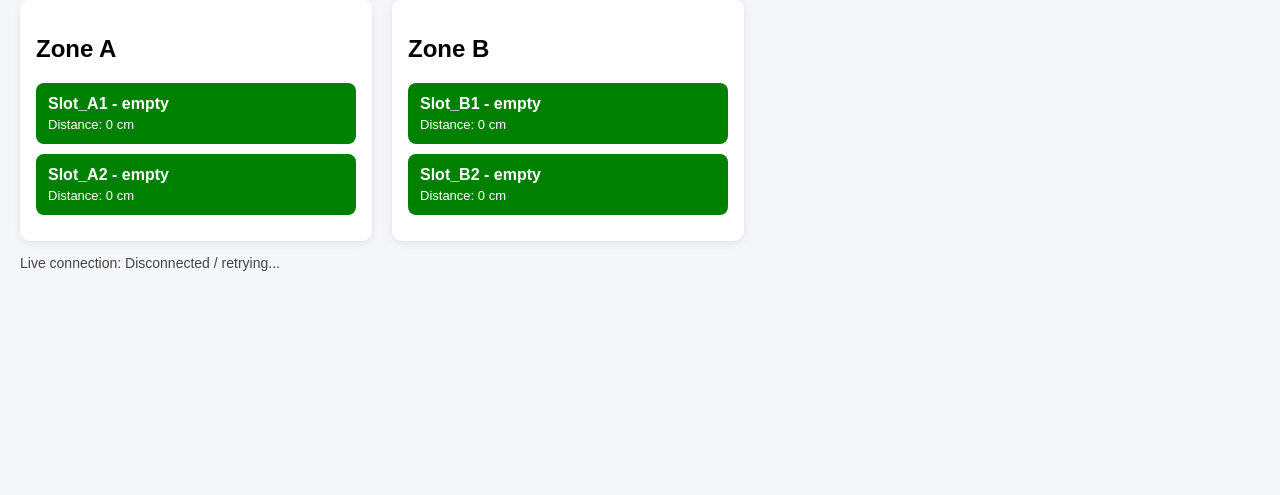
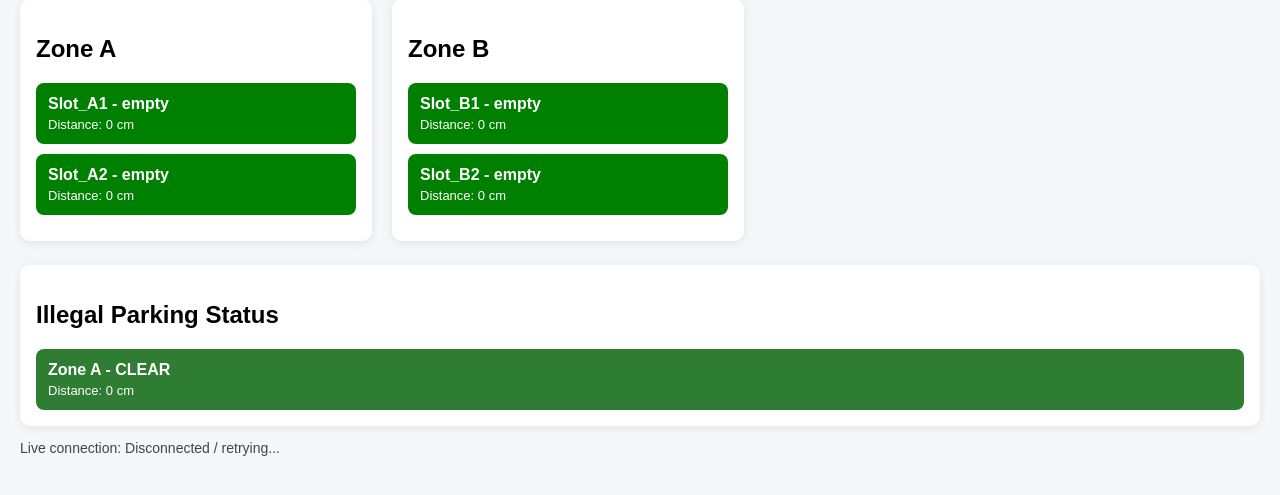
Before and after one commit to WEIHE6625/Smart-Parking-System, a Flask app: page /dashboard in a window 1280 px wide. Shown: the part 229-724 px from the top of the page. Run offline with Flask 3, Linux system fonts and the light colour scheme; data that the repository does not hold is empty.

Commit message:
add lcd and warning for illegal parking

```diff
--- a/app.py
+++ b/app.py
@@ -3,7 +3,7 @@ import threading
 from firebase_admin import db
 import paho.mqtt.client as mqtt
 
-# from rfid_lcd import RFID_LCD
+# from lcd import LCD
 
 from authentication import auth_bp
 # from rfid_module import rfid_bp
@@ -23,7 +23,7 @@ app.register_blueprint(slot_bp)
 
 @app.route('/')
 def home():
-    # lcd_display = RFID_LCD()
+    # lcd_display = LCD()
     # lcd_display.show_default(parking_state.get("TOTAL_AVAILABLE"))
     return redirect(url_for('auth.login'))
 
--- a/parking_logic.py
+++ b/parking_logic.py
@@ -1,10 +1,12 @@
 import math
+import time
 import json
 import paho.mqtt.client as mqtt
 
 from datetime import datetime
 from firebase_admin import db
 from queue import Queue
+from lcd import lcd_display
 
 parking_state = {
     "TOTAL_AVAILABLE": 4,
@@ -21,12 +23,32 @@ parking_state = {
             "Slot_B1": {"status": "empty", "distance": 0},
             "Slot_B2": {"status": "empty", "distance": 0}
         }
+    },
+    "ILLEGAL_PARKING": {
+        "Zone_A": {
+            "sensor_id": "Illegal_Line_A",
+            "detected": False,
+            "distance": 0,
+            "message": ""
+        },
+        "Zone_B": {
+            "sensor_id": "",
+            "detected": False,
+            "distance": 0,
+            "message": ""
+        }
+    },
+    "ALERT": {
+        "type": "",
+        "zone": "",
+        "message": "",
+        "timestamp": ""
     }
 }
 
 clients = []
 
-MQTT_BROKER = "192.168.0.101"
+MQTT_BROKER = "192.168.0.102"
 MQTT_PORT = 1883
 MQTT_TOPIC = "parking/+/+/status"
 
@@ -146,6 +168,7 @@ def recalculate_available():
         total += available
 
     parking_state["TOTAL_AVAILABLE"] = total
+    lcd_display.show_default(total)
 
 
 def broadcast_state():
@@ -162,6 +185,13 @@ def broadcast_state():
         if q in clients:
             clients.remove(q)
 
+def set_alert(alert_type, zone, message):
+    parking_state["ALERT"] = {
+        "type": alert_type,
+        "zone": zone,
+        "message": message,
+        "timestamp": datetime.now().isoformat()
+    }
 
 def update_slot(zone, slot_id, status, distance):
     if zone not in parking_state["SLOTS"]:
@@ -170,10 +200,15 @@ def update_slot(zone, slot_id, status, distance):
     if slot_id not in parking_state["SLOTS"][zone]:
         return
 
+    previous_status = parking_state["SLOTS"][zone][slot_id]["status"]
+
     parking_state["SLOTS"][zone][slot_id]["status"] = status
     parking_state["SLOTS"][zone][slot_id]["distance"] = distance
 
     recalculate_available()
+    if previous_status != status:
+        lcd_display.show_slot_update(zone, slot_id, status, parking_state["TOTAL_AVAILABLE"])
+
     broadcast_state()
 
     # print(f"[MQTT] {zone} {slot_id} -> {status} | distance={distance}")
@@ -181,6 +216,30 @@ def update_slot(zone, slot_id, status, distance):
     # print(f"Zone_A = {parking_state['ZONE_AVAILABLE']['Zone_A']}")
     # print(f"Zone_B = {parking_state['ZONE_AVAILABLE']['Zone_B']}")
 
+def update_illegal_parking(zone, sensor_id, illegal_detected, distance, message=""):
+    if zone not in parking_state["ILLEGAL_PARKING"]:
+        parking_state["ILLEGAL_PARKING"][zone] = {
+            "sensor_id": sensor_id,
+            "detected": False,
+            "distance": 0,
+            "message": ""
+        }
+
+    previous_detected = parking_state["ILLEGAL_PARKING"][zone]["detected"]
+
+    parking_state["ILLEGAL_PARKING"][zone]["sensor_id"] = sensor_id
+    parking_state["ILLEGAL_PARKING"][zone]["detected"] = illegal_detected
+    parking_state["ILLEGAL_PARKING"][zone]["distance"] = distance
+    parking_state["ILLEGAL_PARKING"][zone]["message"] = message
+
+    if illegal_detected and not previous_detected:
+        zone_label = zone.replace("_", " ")
+        set_alert("illegal_parking", zone, f"{zone_label} have illegal parking detected.")
+    elif (not illegal_detected) and previous_detected:
+        zone_label = zone.replace("_", " ")
+        set_alert("illegal_parking_cleared", zone, f"{zone_label} illegal parking cleared.")
+
+    broadcast_state()
 
 def on_connect(client, userdata, flags, rc):
     print("Connected to MQTT broker with code:", rc)
@@ -193,11 +252,24 @@ def on_message(client, userdata, msg):
         payload = json.loads(msg.payload.decode())
 
         zone = payload.get("zone")
+        if not zone:
+            print("Invalid MQTT payload, missing zone:", payload)
+            return
+
+        if "illegal_parking" in payload:
+            sensor_id = payload.get("sensor_id", "Illegal_Line")
+            illegal_detected = bool(payload.get("illegal_parking", False))
+            distance = payload.get("distance", 0)
+            message = payload.get("message", "")
+
+            update_illegal_parking(zone, sensor_id, illegal_detected, distance, message)
+            return
+
         slot_id = payload.get("slot_id")
         status = payload.get("status")
         distance = payload.get("distance", 0)
 
-        if not zone or not slot_id or not status:
+        if not slot_id or not status:
             print("Invalid MQTT payload:", payload)
             return
 
--- a/templates/dashboard.html
+++ b/templates/dashboard.html
@@ -72,10 +72,92 @@
             font-size: 14px;
             color: #444;
         }
+
+        .illegal-status {
+            margin-top: 24px;
+            background: white;
+            border-radius: 10px;
+            padding: 16px;
+            box-shadow: 0 2px 8px rgba(0,0,0,0.08);
+        }
+
+        .illegal-item {
+            padding: 12px;
+            border-radius: 8px;
+            margin-top: 10px;
+            font-weight: bold;
+            color: white;
+        }
+
+        .illegal-clear {
+            background: #2e7d32;
+        }
+
+        .illegal-detected {
+            background: #c62828;
+        }
+
+        .toast {
+            position: fixed;
+            top: 20px;
+            right: 20px;
+            min-width: 320px;
+            max-width: 420px;
+            background: #c62828;
+            color: white;
+            padding: 16px 18px;
+            border-radius: 10px;
+            box-shadow: 0 8px 20px rgba(0,0,0,0.25);
+            display: none;
+            z-index: 9999;
+            animation: slideIn 0.25s ease-out;
+        }
+
+        .toast.show {
+            display: block;
+        }
+
+        .toast h3 {
+            margin: 0 0 8px 0;
+            font-size: 18px;
+        }
+
+        .toast p {
+            margin: 0;
+            line-height: 1.4;
+        }
+
+        .toast button {
+            margin-top: 12px;
+            border: none;
+            background: white;
+            color: #c62828;
+            padding: 8px 12px;
+            border-radius: 6px;
+            cursor: pointer;
+            font-weight: bold;
+        }
+
+        @keyframes slideIn {
+            from {
+                opacity: 0;
+                transform: translateY(-12px);
+            }
+            to {
+                opacity: 1;
+                transform: translateY(0);
+            }
+        }
     </style>
 </head>
 <body>
     <h1>Realtime Parking Dashboard</h1>
+
+    <div id="toast" class="toast">
+        <h3>Warning</h3>
+        <p id="toastMessage">Illegal parking detected.</p>
+        <button onclick="hideToast()">Close</button>
+    </div>
 
     <div class="summary">
         <div class="card">
@@ -132,12 +214,25 @@
         </div>
     </div>
 
+    <div class="illegal-status">
+        <h2>Illegal Parking Status</h2>
+
+        <div id="illegalZoneA" class="illegal-item {% if parking_state.ILLEGAL_PARKING.Zone_A.detected %}illegal-detected{% else %}illegal-clear{% endif %}">
+            Zone A - {% if parking_state.ILLEGAL_PARKING.Zone_A.detected %}DETECTED{% else %}CLEAR{% endif %}
+            <span class="small">
+                Distance: {{ parking_state.ILLEGAL_PARKING.Zone_A.distance }} cm
+            </span>
+        </div>
+    </div>
+
     <div class="status-bar">
         Live connection: <span id="liveStatus">Connecting...</span>
     </div>
 
     <script>
         const source = new EventSource("/stream");
+        let lastAlertTimestamp = "";
+        let toastTimer = null;
 
         source.onopen = function () {
             document.getElementById("liveStatus").textContent = "Connected";
@@ -154,6 +249,9 @@
             updateSlot("Slot_A2", data.SLOTS.Zone_A.Slot_A2);
             updateSlot("Slot_B1", data.SLOTS.Zone_B.Slot_B1);
             updateSlot("Slot_B2", data.SLOTS.Zone_B.Slot_B2);
+
+            updateIllegalZone("illegalZoneA", "Zone A", data.ILLEGAL_PARKING.Zone_A);
+            handleAlert(data.ALERT);
         };
 
         source.onerror = function () {
@@ -168,6 +266,54 @@
                 <span class="small">Distance: ${slotData.distance} cm</span>
             `;
         }
+
+        function updateIllegalZone(elementId, zoneLabel, illegalData) {
+            const el = document.getElementById(elementId);
+            const detected = illegalData && illegalData.detected;
+            const distance = illegalData ? illegalData.distance : 0;
+
+            el.className = "illegal-item " + (detected ? "illegal-detected" : "illegal-clear");
+            el.innerHTML = `
+                ${zoneLabel} - ${detected ? "DETECTED" : "CLEAR"}
+                <span class="small">Distance: ${distance} cm</span>
+            `;
+        }
+
+        function handleAlert(alertData) {
+            if (!alertData || !alertData.timestamp) {
+                return;
+            }
+
+            if (alertData.timestamp === lastAlertTimestamp) {
+                return;
+            }
+
+            lastAlertTimestamp = alertData.timestamp;
+
+            if (alertData.type === "illegal_parking") {
+                showToast(alertData.message || "Zone A have illegal parking detected.");
+            }
+        }
+
+        function showToast(message) {
+            const toast = document.getElementById("toast");
+            const toastMessage = document.getElementById("toastMessage");
+
+            toastMessage.textContent = message;
+            toast.classList.add("show");
+
+            if (toastTimer) {
+                clearTimeout(toastTimer);
+            }
+
+            toastTimer = setTimeout(() => {
+                hideToast();
+            }, 5000);
+        }
+
+        function hideToast() {
+            document.getElementById("toast").classList.remove("show");
+        }
     </script>
 </body>
 </html>
```
Also changed, not shown: lcd.py (added, +57 -0 lines), rfid_lcd.py (deleted, +0 -29 lines), rfid_module.py (+5 -4 lines), 1 other file.
